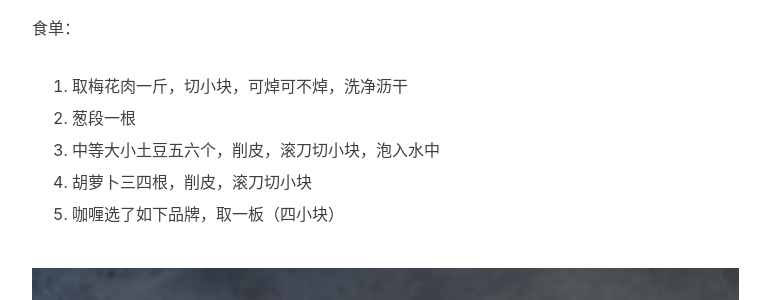
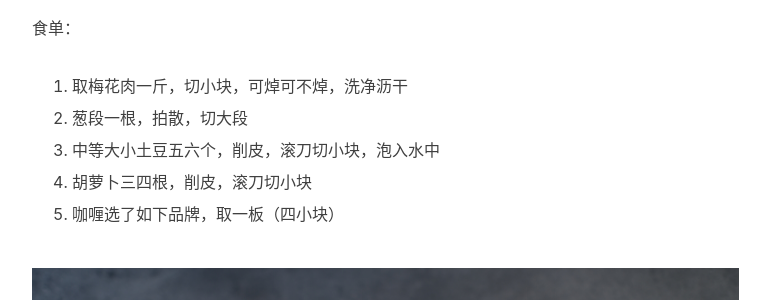
Before and after one commit to dutchflu/dutchflu.github.io, a Jekyll site: the page built from _posts/2021-04-24-猪肉咖喱.md, in a window 1280 px wide and 900 px high, scrolled down 972 px. Shown: the part 152-452 px from the top of the window, without its empty margins (233-1003 px from the left). Built offline with Jekyll 4.4.1, drawn with Linux system fonts in a browser that asks for light colours; nearby versions of some CDN libraries; comment, search, counter and statistics services are not loaded.

Commit message:
猪肉咖喱3

```diff
--- a/_posts/2021-04-24-猪肉咖喱.md
+++ b/_posts/2021-04-24-猪肉咖喱.md
@@ -18,7 +18,7 @@
 
 1. 取梅花肉一斤，切小块，可焯可不焯，洗净沥干
 
-2. 葱段一根
+2. 葱段一根，拍散，切大段
 
 3. 中等大小土豆五六个，削皮，滚刀切小块，泡入水中
 
```
